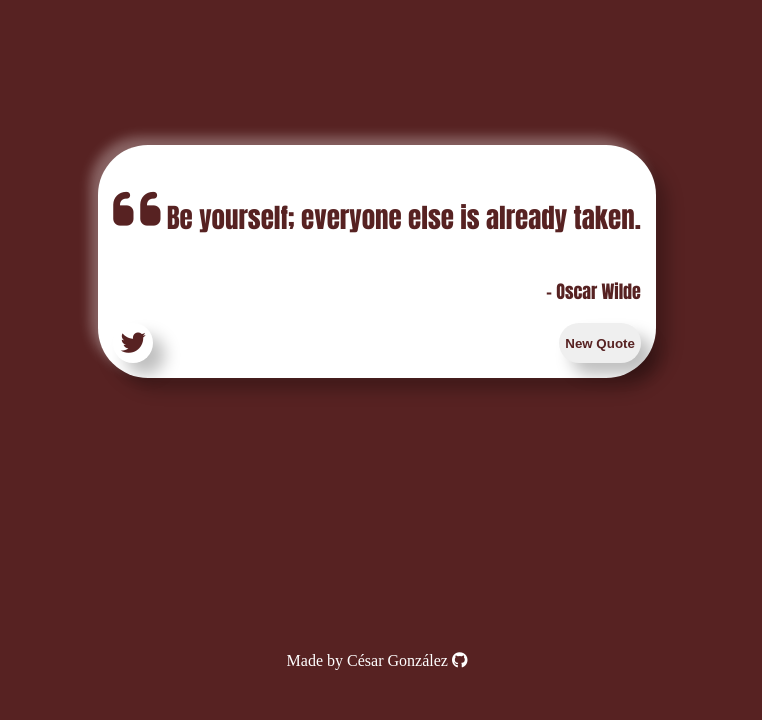
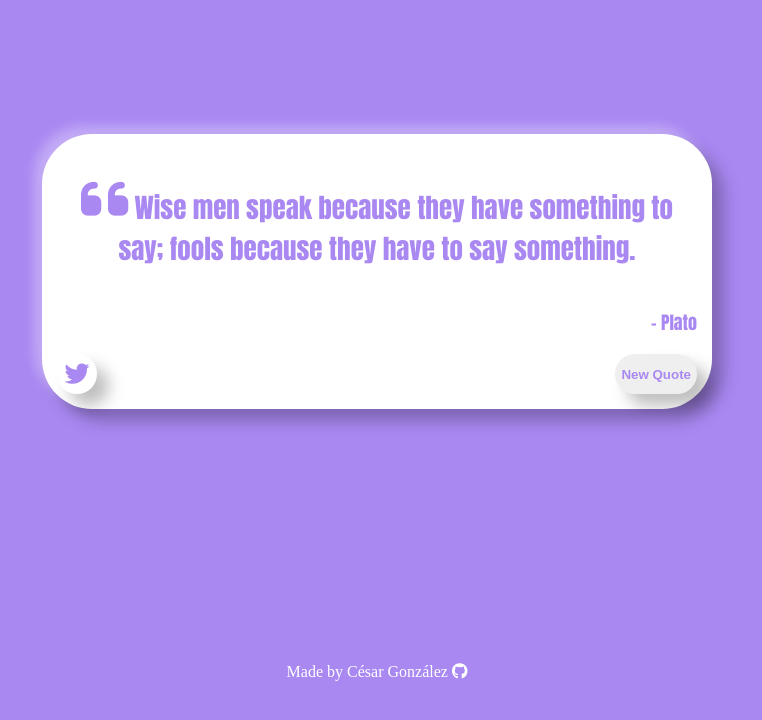
Before and after one commit to Cedgo1997/react-random-quote-machine, a React (Create React App) app: page / in a window 1280 px wide. Shown: the top 720 px of the page, without its empty margins (263-1025 px from the left). Built offline with nearby package versions, Linux system fonts and the light colour scheme.

Commit message:
Now quote is random at beginning

```diff
--- a/public/index.html
+++ b/public/index.html
@@ -7,7 +7,7 @@
       name="Random Quote Machine"
       content="A Random Quote Machine for FCC Project"
     />
-    <link rel="stylesheet" href="./style.css">
+    <link rel="stylesheet" href="%PUBLIC_URL%/style.css" type="text/css">
     <title>Random Quote Machine</title>
   </head>
   <body>
--- a/public/style.css
+++ b/public/style.css
@@ -1,5 +1,5 @@
 html, body, #root {
-    height: 100%;
+    height: 100% !important;
 }
 
 html, body {
--- a/src/App.js
+++ b/src/App.js
@@ -65,13 +65,17 @@ class App extends React.Component {
                 }
             ],
             quote: {
-                text: 'Be yourself; everyone else is already taken.',
-                author: 'Oscar Wilde'
+                text: '',
+                author: ''
             },
-            tweetString: 'https://twitter.com/intent/tweet?text=%22Be%20yourself;%20everyone%20else%20is%20already%20taken.%22%20Oscar%20Wilde'
+            tweetString: ''
         }
 
         this.changeQuote = this.changeQuote.bind(this);
+    }
+
+    componentDidMount() {
+        this.changeQuote();
     }
 
     changeQuote = () => {
```
